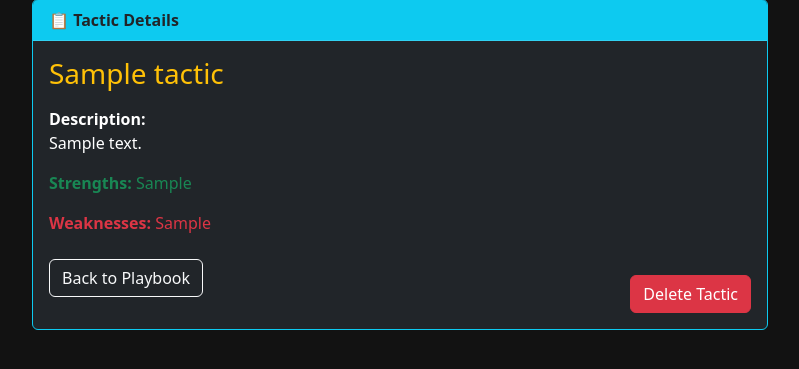
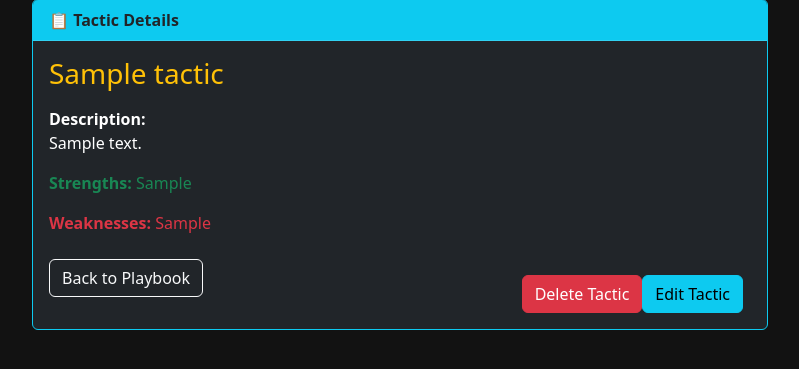
Before and after one commit to jamInwza007x/hoop-analytics, a Flask app: page /tactics/1 in a window 1280 px wide. Shown: the part 82-451 px from the top of the page, without its empty margins (240-1039 px from the left). Run offline with Flask 3, Linux system fonts and the light colour scheme; tables that the repository leaves empty hold one stand-in row (values such as "Sample post").

Commit message:
Add edit button to tactic detail page

```diff
--- a/templates/tactic_detail.html
+++ b/templates/tactic_detail.html
@@ -13,7 +13,7 @@
                 <p class="text-success"><strong>Strengths:</strong> {{ tactic.strength }}</p>
                 <p class="text-danger"><strong>Weaknesses:</strong> {{ tactic.weakness }}</p>
                 <div class="mt-4">
-                    <a href="/tactics" class="btn btn-outline-light">Back to Playbook</a><form action="/tactics/delete/{{ tactic.id }}" method="POST" class="d-inline float-end mt-3">
+                    <a href="/tactics" class="btn btn-outline-light">Back to Playbook</a><a href="/tactics/edit/{{ tactic.id }}" class="btn btn-info mt-3 me-2 float-end">Edit Tactic</a><form action="/tactics/delete/{{ tactic.id }}" method="POST" class="d-inline float-end mt-3">
     <button type="submit" class="btn btn-danger">Delete Tactic</button>
 </form>
                 </div>
```
